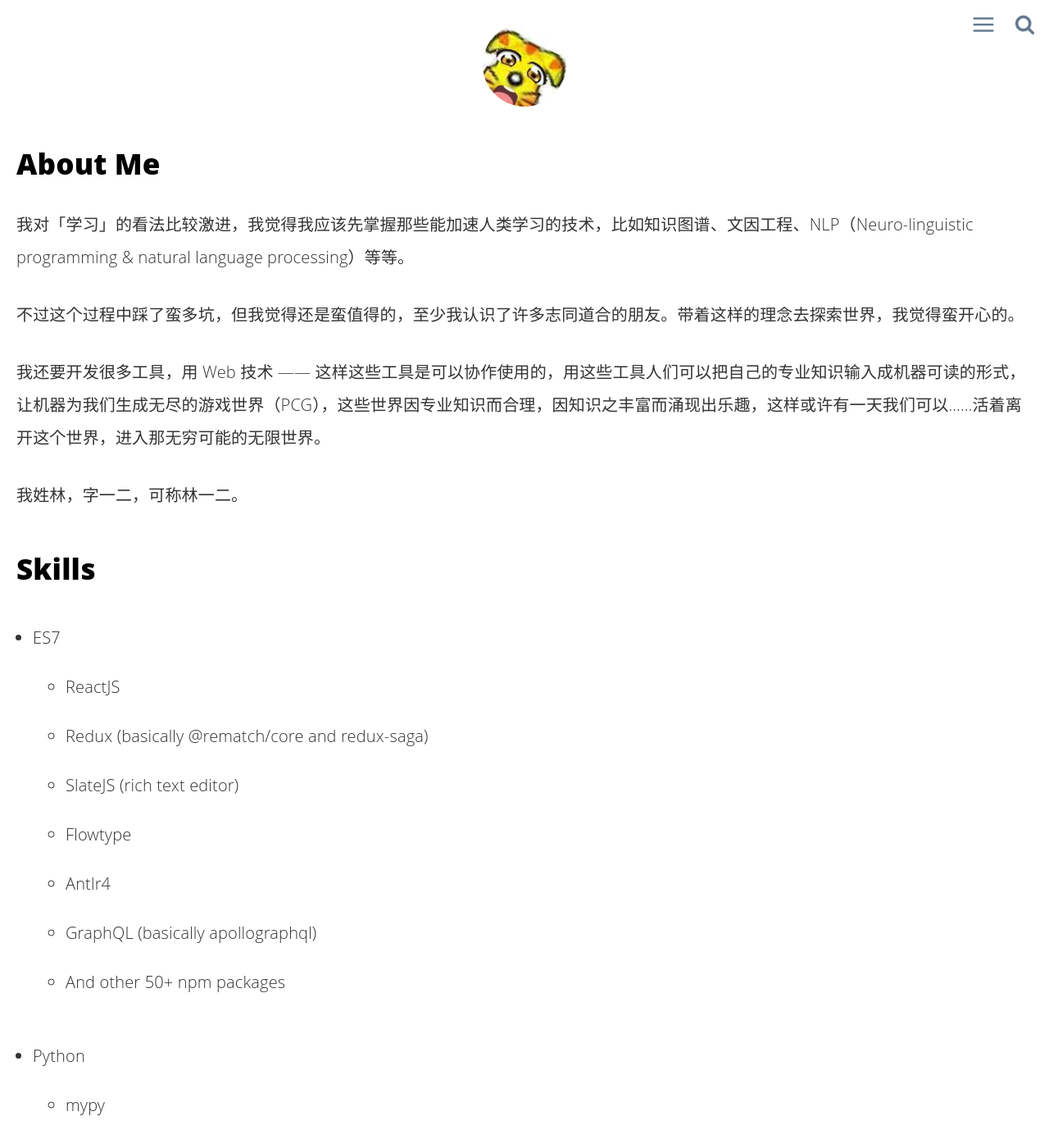
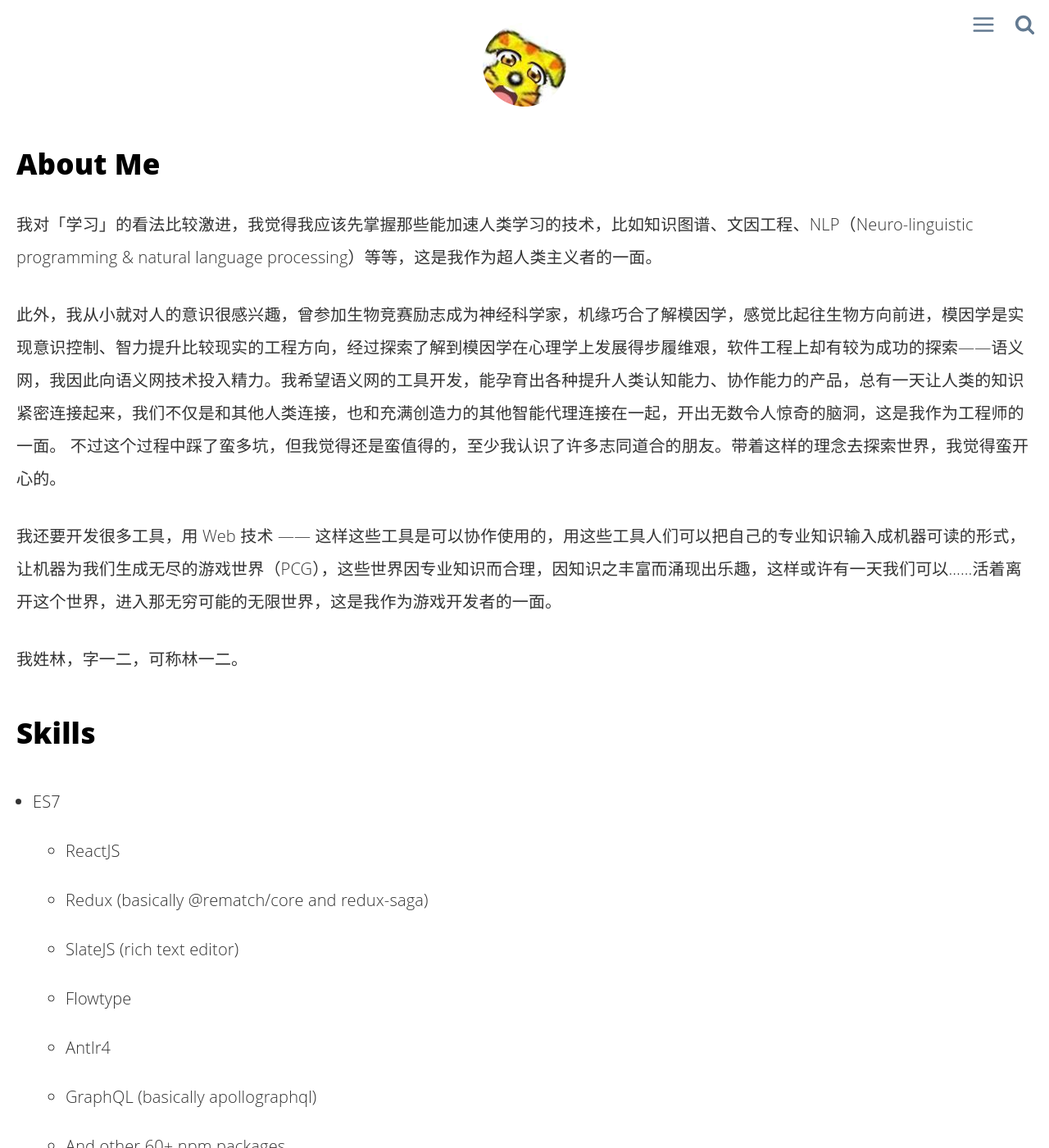
Before and after one commit to linonetwo/linonetwo.github.io, a Jekyll site: the page built from about.html, in a window 1280 px wide and 1400 px high, scrolled down 599 px. Shown: the whole window at 82% size. Built offline with Jekyll 4.4.1, drawn with Linux system fonts in a browser that asks for light colours; comment, search, counter and statistics services are not loaded; some of the changed text lies outside the part shown.

Commit message:
Update about.html

```diff
--- a/about.html
+++ b/about.html
@@ -11,13 +11,15 @@ description: 'Brief description about me'
 <h2>About Me</h2>
 
 <p>
-  我对「学习」的看法比较激进，我觉得我应该先掌握那些能加速人类学习的技术，比如知识图谱、文因工程、NLP（Neuro-linguistic programming & natural language processing）等等。
+  我对「学习」的看法比较激进，我觉得我应该先掌握那些能加速人类学习的技术，比如知识图谱、文因工程、NLP（Neuro-linguistic programming & natural language processing）等等，这是我作为超人类主义者的一面。
 </p>
 <p>
+  此外，我从小就对人的意识很感兴趣，曾参加生物竞赛励志成为神经科学家，机缘巧合了解模因学，感觉比起往生物方向前进，模因学是实现意识控制、智力提升比较现实的工程方向，经过探索了解到模因学在心理学上发展得步履维艰，软件工程上却有较为成功的探索——语义网，我因此向语义网技术投入精力。我希望语义网的工具开发，能孕育出各种提升人类认知能力、协作能力的产品，总有一天让人类的知识紧密连接起来，我们不仅是和其他人类连接，也和充满创造力的其他智能代理连接在一起，开出无数令人惊奇的脑洞，这是我作为工程师的一面。
+
   不过这个过程中踩了蛮多坑，但我觉得还是蛮值得的，至少我认识了许多志同道合的朋友。带着这样的理念去探索世界，我觉得蛮开心的。
 </p>
 <p>
-	我还要开发很多工具，用 Web 技术 —— 这样这些工具是可以协作使用的，用这些工具人们可以把自己的专业知识输入成机器可读的形式，让机器为我们生成无尽的游戏世界（PCG），这些世界因专业知识而合理，因知识之丰富而涌现出乐趣，这样或许有一天我们可以……活着离开这个世界，进入那无穷可能的无限世界。
+	我还要开发很多工具，用 Web 技术 —— 这样这些工具是可以协作使用的，用这些工具人们可以把自己的专业知识输入成机器可读的形式，让机器为我们生成无尽的游戏世界（PCG），这些世界因专业知识而合理，因知识之丰富而涌现出乐趣，这样或许有一天我们可以……活着离开这个世界，进入那无穷可能的无限世界，这是我作为游戏开发者的一面。
 </p>
 
 <p>我姓林，字一二，可称林一二。</p>
@@ -33,7 +35,7 @@ description: 'Brief description about me'
     <li>Flowtype</li>
     <li>Antlr4</li>
     <li>GraphQL (basically apollographql)</li>
-    <li>And other 50+ npm packages</li>
+    <li>And other 60+ npm packages</li>
   </ul>
   <li>Python</li>
   <ul>
```
Also changed, not shown: other parts of about.html (+1 -1 lines).
